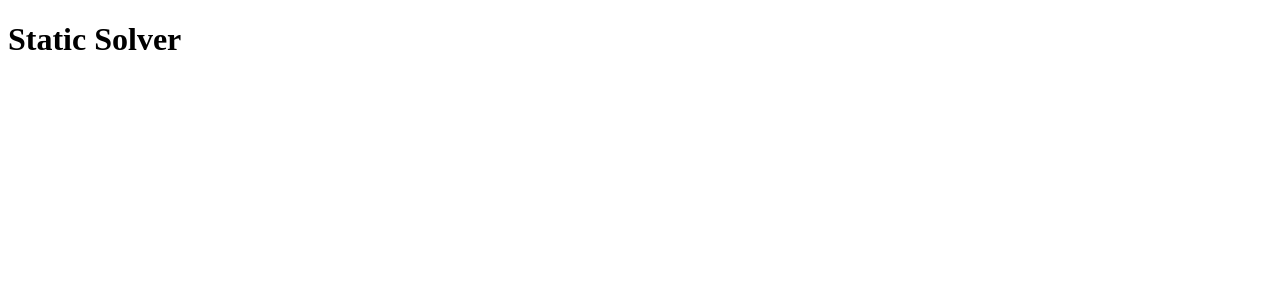
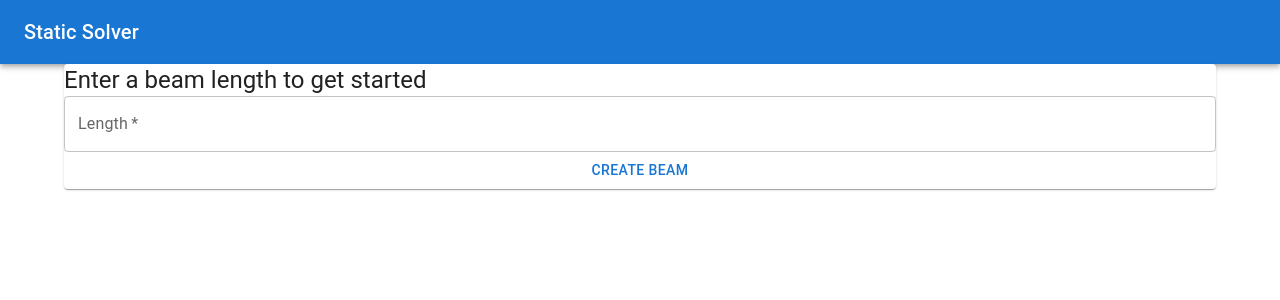
Before and after one commit to JackAgtual/Static-Solver, a React (Vite) app: page / in a window 1280 px wide. Shown: the top 300 px of the page. Built offline with nearby package versions, Linux system fonts and the light colour scheme.

Commit message:
Adding rough forms for adding beam and supports

```diff
--- a/src/App.tsx
+++ b/src/App.tsx
@@ -1,5 +1,21 @@
+import { useState } from 'react'
+import Header from './components/Header'
+import CreateBeamForm from './components/CreateBeamForm'
+import EditBeamForm from './components/EditBeamForm'
+
 function App() {
-  return <h1>Static Solver</h1>
+  const [beamLength, setBeamLength] = useState<number | undefined>(undefined)
+
+  return (
+    <>
+      <Header />
+      {beamLength ? (
+        <EditBeamForm beamLength={beamLength} />
+      ) : (
+        <CreateBeamForm setBeamLength={setBeamLength} />
+      )}
+    </>
+  )
 }
 
 export default App
--- /dev/null
+++ b/src/components/AddSupportForm.tsx
@@ -0,0 +1,78 @@
+import { useState } from 'react'
+import Beam from '../services/beam/Beam'
+import { Support } from '../types/staticAnalysis'
+import { Button, Checkbox, FormControlLabel, TextField } from '@mui/material'
+
+type AddSupportFormProps = {
+  beam: Beam | undefined
+  setSupports: React.Dispatch<React.SetStateAction<Support[]>>
+}
+
+function AddSupportForm({ beam, setSupports }: AddSupportFormProps) {
+  const [x, setX] = useState<number | undefined>(undefined)
+  const [rx, setRx] = useState(false)
+  const [ry, setRy] = useState(false)
+  const [rmz, setRmz] = useState(false)
+
+  const handleLocationChange = (
+    e: React.ChangeEvent<HTMLInputElement | HTMLTextAreaElement>,
+  ) => {
+    const xNum = Number(e.target.value)
+
+    if (!xNum) return
+
+    setX(xNum)
+  }
+
+  const handleCheckboxChange = (supportName: string) => {
+    switch (supportName) {
+      case 'Rx':
+        setRx(!rx)
+        break
+      case 'Ry':
+        setRy(!ry)
+        break
+      case 'RMz':
+        setRmz(!rmz)
+        break
+    }
+  }
+
+  const handleSubmit = (e: React.FormEvent<HTMLFormElement>) => {
+    e.preventDefault()
+    setRx(false)
+    setRy(false)
+    setRmz(false)
+
+    if (!beam || x === undefined) return
+
+    const updatedSupports = beam.addSupport({ x, rfx: rx, rfy: ry, rmz: rmz })
+    setSupports(updatedSupports)
+  }
+
+  return (
+    <form onSubmit={handleSubmit}>
+      <TextField
+        onChange={handleLocationChange}
+        required
+        label="Support location"
+        type="number"
+      />
+      <FormControlLabel
+        control={<Checkbox checked={rx} onChange={() => handleCheckboxChange('Rx')} />}
+        label="Rx"
+      />
+      <FormControlLabel
+        control={<Checkbox checked={ry} onChange={() => handleCheckboxChange('Ry')} />}
+        label="Ry"
+      />
+      <FormControlLabel
+        control={<Checkbox checked={rmz} onChange={() => handleCheckboxChange('RMz')} />}
+        label="RMz"
+      />
+      <Button type="submit">Add support</Button>
+    </form>
+  )
+}
+
+export default AddSupportForm
--- /dev/null
+++ b/src/components/CreateBeamForm.tsx
@@ -0,0 +1,50 @@
+import { Box, TextField, Container, Typography, Paper, Button } from '@mui/material'
+import { useState } from 'react'
+
+type CreateBeamFormProps = {
+  setBeamLength: React.Dispatch<React.SetStateAction<number | undefined>>
+}
+
+function CreateBeamForm({ setBeamLength }: CreateBeamFormProps) {
+  const [selectedBeamLength, setSelectedBeamLength] = useState<undefined | number>(
+    undefined,
+  )
+
+  const handleBeamLengthChange = (
+    e: React.ChangeEvent<HTMLInputElement | HTMLTextAreaElement>,
+  ) => {
+    const length = Number(e.target.value)
+
+    if (!length || length <= 0) return
+
+    setSelectedBeamLength(length)
+  }
+
+  const handleCreateBeam = (e: React.FormEvent<HTMLFormElement>) => {
+    e.preventDefault()
+    setBeamLength(selectedBeamLength)
+  }
+
+  return (
+    <Container>
+      <Paper>
+        <form onSubmit={handleCreateBeam}>
+          <Box sx={{ display: 'flex', flexDirection: 'column' }}>
+            <Typography component="h1" variant="h5">
+              Enter a beam length to get started
+            </Typography>
+            <TextField
+              onChange={handleBeamLengthChange}
+              required
+              label="Length"
+              type="number"
+            />
+            <Button type="submit">Create beam</Button>
+          </Box>
+        </form>
+      </Paper>
+    </Container>
+  )
+}
+
+export default CreateBeamForm
--- /dev/null
+++ b/src/components/EditBeamForm.tsx
@@ -0,0 +1,37 @@
+import { useState, useEffect } from 'react'
+import Beam from '../services/beam/Beam'
+import { Support } from '../types/staticAnalysis'
+import AddSupportForm from './AddSupportForm'
+import { Typography } from '@mui/material'
+
+type EditBeamFormProps = {
+  beamLength: number
+}
+
+function EditBeamForm({ beamLength }: EditBeamFormProps) {
+  const [beam, setBeam] = useState<Beam | undefined>(undefined)
+  const [supports, setSupports] = useState<Support[]>([])
+  //   const [loads, setLoads] = useState<Load[]>([])
+
+  useEffect(() => {
+    const newBeam = new Beam(beamLength)
+    setBeam(newBeam)
+  }, [beamLength])
+
+  return (
+    <>
+      <Typography>Edit the supports and loads on your beam</Typography>
+      <Typography>Supports</Typography>
+      {supports.map((support) => {
+        return (
+          <div>
+            {support.x} {support.id} {support.direction}
+          </div>
+        )
+      })}
+      <AddSupportForm beam={beam} setSupports={setSupports} />
+    </>
+  )
+}
+
+export default EditBeamForm
--- /dev/null
+++ b/src/components/Header.tsx
@@ -0,0 +1,17 @@
+import AppBar from '@mui/material/AppBar'
+import Toolbar from '@mui/material/Toolbar'
+import Typography from '@mui/material/Typography'
+
+function Header() {
+  return (
+    <AppBar position="static">
+      <Toolbar>
+        <Typography variant="h6" component="h1">
+          Static Solver
+        </Typography>
+      </Toolbar>
+    </AppBar>
+  )
+}
+
+export default Header
--- a/src/index.css
+++ b/src/index.css
@@ -0,0 +1,3 @@
+* {
+  margin: 0;
+}
```
